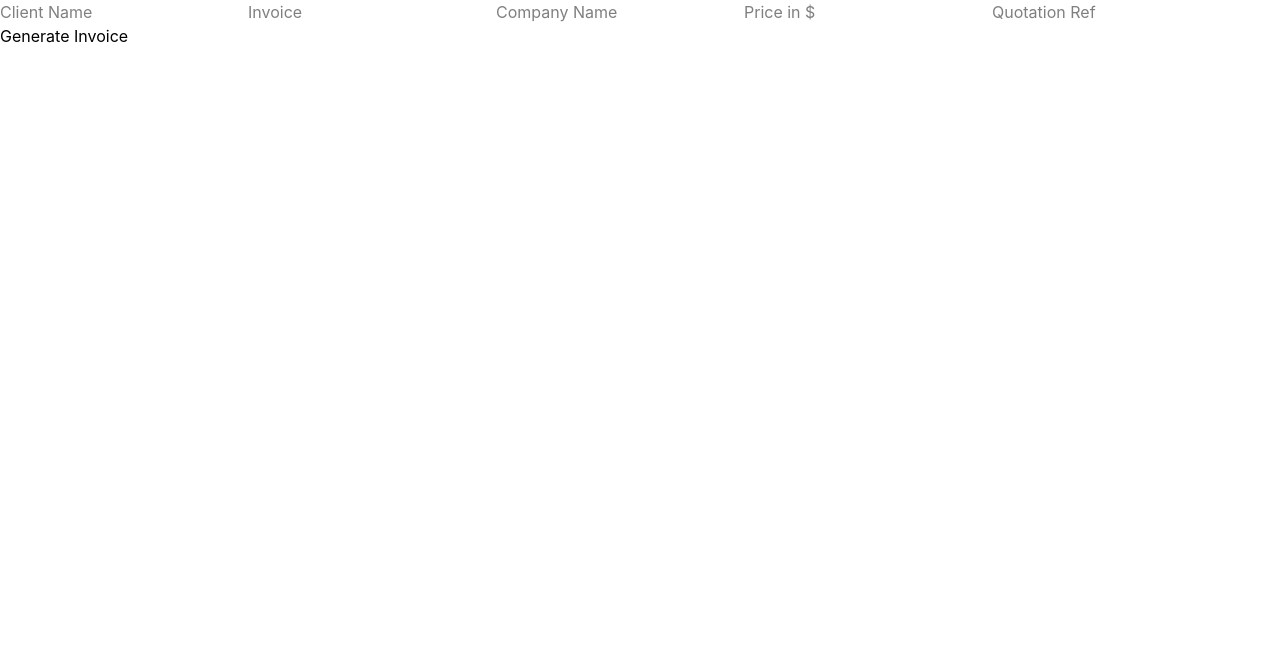
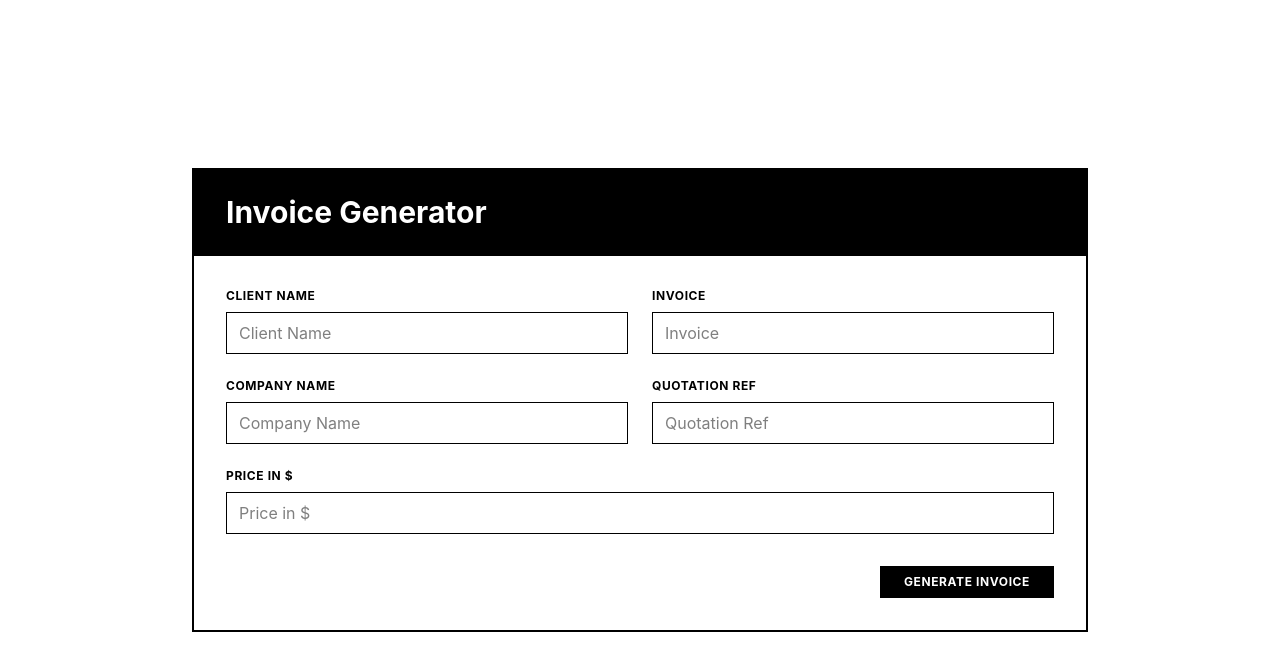
Before and after one commit to Hoss008/invoice-system-for-my-agency, a React app in the folder App/: page / in a window 1280 px wide. Shown: the top 670 px of the page. Built offline with nearby package versions, Linux system fonts and the light colour scheme; the HTML template or start-up script is replaced by a standard one.

Commit message:
feat: redesign InvoiceForm with improved layout and styling with tailwind

```diff
--- a/App/src/components/InvoiceForm.jsx
+++ b/App/src/components/InvoiceForm.jsx
@@ -31,46 +31,171 @@ function InvoiceForm() {
   const [state, formAction] = useActionState(actionFunction, null);
 
   return (
-    <>
-      <form action={formAction}>
-        <input type="text" placeholder="Client Name" name="clientName" />
+    <div className="min-h-screen bg-white text-black flex items-center justify-center px-4 py-12">
+      <div className="w-full max-w-4xl border-2 border-black bg-white">
+        {/* Header */}
+        <div className="border-b-2 border-black px-8 py-6 bg-black text-white">
+          <h1 className="text-3xl font-bold">Invoice Generator</h1>
+        </div>
 
-        <input type="number" placeholder="Invoice" name="inv" />
+        {/* Form Section */}
+        <form action={formAction} className="px-8 py-8">
+          <div className="grid grid-cols-1 md:grid-cols-2 gap-6 mb-8">
+            <div>
+              <label className="block text-xs uppercase font-bold tracking-wider mb-2">
+                Client Name
+              </label>
+              <input
+                type="text"
+                placeholder="Client Name"
+                name="clientName"
+                className="w-full px-3 py-2 border border-black bg-white focus:outline-none focus:ring-2 focus:ring-black"
+              />
+            </div>
 
-        <input type="text" placeholder="Company Name" name="companyName" />
+            <div>
+              <label className="block text-xs uppercase font-bold tracking-wider mb-2">
+                Invoice
+              </label>
+              <input
+                type="number"
+                placeholder="Invoice"
+                name="inv"
+                className="w-full px-3 py-2 border border-black bg-white focus:outline-none focus:ring-2 focus:ring-black"
+              />
+            </div>
 
-        <input type="number" placeholder="Price in $" name="price" />
+            <div>
+              <label className="block text-xs uppercase font-bold tracking-wider mb-2">
+                Company Name
+              </label>
+              <input
+                type="text"
+                placeholder="Company Name"
+                name="companyName"
+                className="w-full px-3 py-2 border border-black bg-white focus:outline-none focus:ring-2 focus:ring-black"
+              />
+            </div>
 
-        <input type="number" placeholder="Quotation Ref" name="quo" />
+            <div>
+              <label className="block text-xs uppercase font-bold tracking-wider mb-2">
+                Quotation Ref
+              </label>
+              <input
+                type="number"
+                placeholder="Quotation Ref"
+                name="quo"
+                className="w-full px-3 py-2 border border-black bg-white focus:outline-none focus:ring-2 focus:ring-black"
+              />
+            </div>
 
-        <button type="submit">Generate Invoice</button>
+            <div className="md:col-span-2">
+              <label className="block text-xs uppercase font-bold tracking-wider mb-2">
+                Price in $
+              </label>
+              <input
+                type="number"
+                placeholder="Price in $"
+                name="price"
+                className="w-full px-3 py-2 border border-black bg-white focus:outline-none focus:ring-2 focus:ring-black"
+              />
+            </div>
+          </div>
+
+          {/* Error */}
+          {state?.message && (
+            <div className="mb-8 bg-red-100 border-2 border-red-400 px-4 py-3">
+              <p className="text-red-800 font-semibold text-sm">
+                {state.message}
+              </p>
+            </div>
+          )}
+
+          {/* Button */}
+          <div className="flex justify-end">
+            <button
+              type="submit"
+              className="bg-black text-white px-6 py-2 text-xs font-bold uppercase tracking-wider hover:bg-gray-800 transition-colors"
+            >
+              Generate Invoice
+            </button>
+          </div>
         </form>
 
-      {state?.message && <p>{state.message}</p>}
-
+        {/* Preview */}
         {state?.success && (
-        <>
-          <p>{state.clientName}</p>
-          {state?.companyName && <p>{state.companyName}</p>}
+          <div className="border-t-2 border-black px-8 py-8 bg-gray-50">
+            <div className="grid md:grid-cols-2 gap-8 mb-8">
+              {/* Client Info */}
+              <div>
+                <p className="text-xs font-bold uppercase tracking-wider text-gray-600 mb-3">
+                  Client Details
+                </p>
+                <p className="text-2xl font-bold">{state.clientName}</p>
+                {state?.companyName && (
+                  <p className="text-gray-700 mt-1">{state.companyName}</p>
+                )}
                 {state?.date && (
-            <p>
+                  <p className="text-gray-600 text-sm mt-4">
                     {(() => {
                       const [year, month, day] = state.date.split("-");
                       const monthNames = [
-                  "JAN", "FEB", "MAR", "APR", "MAY", "JUN",
-                  "JUL", "AUG", "SEP", "OCT", "NOV", "DEC",
+                        "JAN",
+                        "FEB",
+                        "MAR",
+                        "APR",
+                        "MAY",
+                        "JUN",
+                        "JUL",
+                        "AUG",
+                        "SEP",
+                        "OCT",
+                        "NOV",
+                        "DEC",
                       ];
                       return `[ ${day} ${monthNames[parseInt(month) - 1]} ${year} ]`;
                     })()}
                   </p>
                 )}
-          <p>Total In EGP {(state.price * 52).toLocaleString()}</p>
-          <p>{`INV-00${state.inv}-EG-26`}</p>
-          <p>{`QUOTATION REF: QT-00${state.quo}-EG-26`}</p>
-          <button>Download Invoice.</button>
-        </>
+              </div>
+
+              {/* Invoice Info */}
+              <div>
+                <p className="text-xs font-bold uppercase tracking-wider text-gray-600 mb-3">
+                  Invoice Details
+                </p>
+                <p className="text-lg font-bold">{`INV-00${state.inv}-EG-26`}</p>
+                <p className="text-gray-700 text-sm mt-1">{`QUOTATION REF: QT-00${state.quo}-EG-26`}</p>
+
+                {/* Totals */}
+                <div className="mt-6 border-t-2 border-black pt-6">
+                  <p className="text-xs font-bold uppercase tracking-wider text-gray-600 mb-1">
+                    Total USD
+                  </p>
+                  <p className="text-2xl font-bold">
+                    ${state.price.toLocaleString()}
+                  </p>
+
+                  <p className="text-xs font-bold uppercase tracking-wider text-gray-600 mt-4 mb-1">
+                    Total EGP
+                  </p>
+                  <p className="text-3xl font-bold">
+                    EGP {(state.price * 52).toLocaleString()}
+                  </p>
+                </div>
+              </div>
+            </div>
+
+            {/* Download Button */}
+            <div className="flex justify-end">
+              <button className="bg-black text-white px-6 py-2 text-xs font-bold uppercase tracking-wider hover:bg-gray-800 transition-colors">
+                Download Invoice.
+              </button>
+            </div>
+          </div>
         )}
-    </>
+      </div>
+    </div>
   );
 }
 
```
Lines whose indentation alone changed are shown as unchanged.
